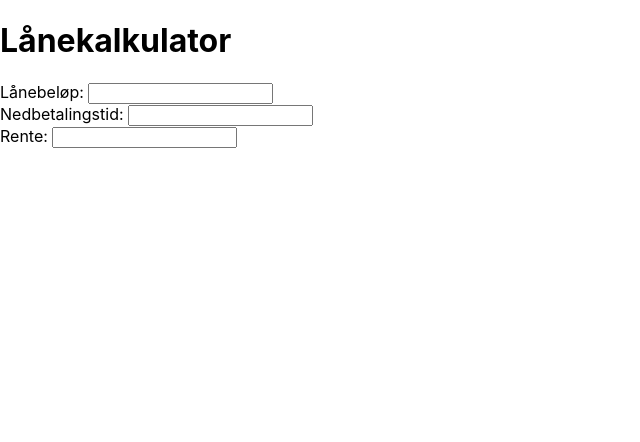
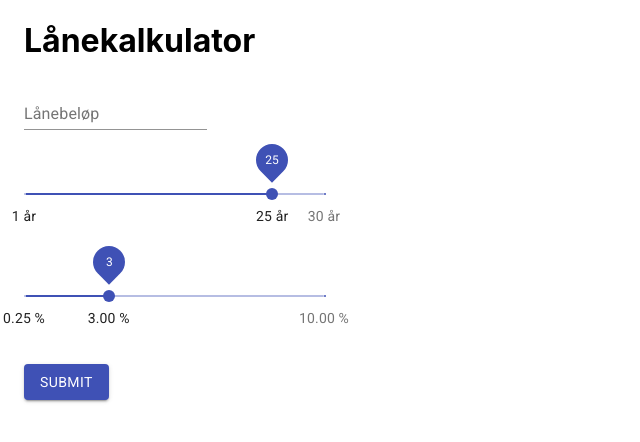
Before and after one commit to enorvang/nedbetalingsplan, a React (Create React App) app: page / in a window 1280 px wide. Shown: the top 442 px of the page, without its empty margins (0-640 px from the left). Built offline with nearby package versions, Linux system fonts and the light colour scheme; no server answers.

Commit message:
working, kind of

```diff
--- a/package.json
+++ b/package.json
@@ -3,10 +3,12 @@
   "version": "0.1.0",
   "private": true,
   "dependencies": {
+    "@material-ui/core": "^4.11.0",
     "@testing-library/jest-dom": "^5.11.5",
     "@testing-library/react": "^11.1.1",
     "@testing-library/user-event": "^12.2.0",
     "axios": "^0.21.0",
+    "fontsource-roboto": "^3.0.3",
     "react": "^17.0.1",
     "react-dom": "^17.0.1",
     "react-scripts": "4.0.0",
--- a/src/App.js
+++ b/src/App.js
@@ -2,36 +2,115 @@ import React, { useState, useEffect } from "react";
 import Header from "./components/Header";
 import CalcInputForm from "./components/CalcInputForm";
 import nedbetalingsplanService from "./services/nedbetalingsplanServices";
+import "fontsource-roboto";
+import { Container } from "@material-ui/core";
+import Nedbetalingsplan from "./components/Nedbetalingsplan.js";
+
 const title = "Lånekalkulator";
+const gebyr = 30;
 
 const App = () => {
   const [nedbetalingsplan, setNedbetalingsplan] = useState({});
+  const [laanebelop, setLaanebelop] = useState(0);
+  const [rente, setRente] = useState(3.0); //default 3.0% rente
+  const [varighet, setVarighet] = useState(25); //default 25% rente
+  const [utlopsDato, setUtlopsDato] = useState("");
+  const [saldoDato, setSaldoDato] = useState("");
+  const [datoForsteInnbetaling, setDatoForsteInnbetaling] = useState("");
 
-  const dummyPayload = {
-    laanebelop: 2000000,
-    nominellRente: 3,
-    terminGebyr: 30,
-    utlopsDato: "2045-01-01",
-    saldoDato: "2020-01-01",
-    datoForsteInnbetaling: "2020-02-01",
-    ukjentVerdi: "TERMINBELOP",
+  /**
+   * Håndterer endringer i tekst-input elementet der bruker velger lånebeløp
+   * @param {DOMEvent} event
+   */
+  const handleLaanebelopChange = (event) => {
+    console.log(event.target.value)
+    setLaanebelop(event.target.value);
   };
 
-  useEffect(() => {
+  /**
+   * Håndterer rangeslideren der bruker velger lånets varighet
+   * @param {DOMEvent} event
+   */
+  const handleVarighetChange = (event, value) => {
+    setVarighet(value);
+  };
+
+  /**
+   * Håndterer endring av rangeslideren der bruker velger rente
+   * @param {DOMEvent} event
+   */
+  const handleRenteChange = (event, value) => {
+    setRente(value);
+  };
+
+  /**
+   * Når all data sendes vil denne metoden sette nedbetalingsplanen i state.
+   * @param {DOMEvent} event
+   */
+  const handleFormSubmit = (event) => {
+    event.preventDefault();
+
+    const idag = new Date();
+    const idagFormatert = idag.toISOString().substring(0, 10);
+    setSaldoDato(idagFormatert);
+
+    const forsteInnbetalingDato = new Date(
+      idag.getFullYear(),
+      idag.getMonth() + 1,
+      idag.getDate()
+    );
+    const forsteInnbetalingDatoFormatert = forsteInnbetalingDato
+      .toISOString()
+      .substring(0, 10);
+    setDatoForsteInnbetaling(forsteInnbetalingDatoFormatert);
+
+    let utlopsAar = idag.getFullYear() + varighet;
+    let utlopsMnd = idag.getMonth();
+    let utlopsDag = idag.getDate();
+    console.log(utlopsAar)
+    console.log(utlopsMnd)
+    console.log(utlopsDag)
+    console.log("varighet: ", varighet);
+    const datoForSisteInnbetaling = new Date(utlopsAar, utlopsMnd, utlopsDag);
+    const datoForSisteInnbetalingFormatert = datoForSisteInnbetaling
+      .toISOString()
+      .substring(0, 10);
+    setUtlopsDato(datoForSisteInnbetaling);
+
+    const payload = {
+      laanebelop: laanebelop,
+      nominellRente: rente,
+      terminGebyr: gebyr,
+      // varighet: varighet,
+      utlopsDato: datoForSisteInnbetalingFormatert,
+      saldoDato: idagFormatert,
+      datoForsteInnbetaling: forsteInnbetalingDatoFormatert,
+      ukjentVerdi: "TERMINBELOP",
+    };
+
     nedbetalingsplanService
-      .lagNedbetalingsplan(dummyPayload)
-      .then((plan) => {
-        console.log(plan.nedbetalingsplan)
-        setNedbetalingsplan(plan);
+      .genererNedbetalingsplan(payload)
+      .then((returned) => {
+        setNedbetalingsplan(returned.nedbetalingsplan.innbetalinger);
       })
-      .catch(error => console.log(error));
-  }, [])
+      .catch((error) => console.log(error));
+
+  };
+
 
   return (
-    <div>
-      <Header title={title} />
-      <CalcInputForm />
-    </div>
+      <Container fixed>
+        <Header title={title} />
+        <CalcInputForm
+          handleSubmit={handleFormSubmit}
+          handleLaanebelopChange={handleLaanebelopChange}
+          handleNedbetalingstidChange={handleVarighetChange}
+          handleRenteChange={handleRenteChange}
+        />
+        {nedbetalingsplan.length > 0 &&
+          <Nedbetalingsplan nedbetalingsplan={nedbetalingsplan}/>
+        }
+      </Container>
   );
 };
 
--- a/src/components/CalcInputForm.js
+++ b/src/components/CalcInputForm.js
@@ -1,19 +1,101 @@
-import React from "react";
+import React, { useState } from "react";
+import Slider from "@material-ui/core/Slider";
+import { makeStyles } from "@material-ui/core/styles";
+import { Button, TextField } from "@material-ui/core";
 
-const CalcInputForm = () => {
+const useStyles = makeStyles((theme) => ({
+  root: {
+    width: 300,
+  },
+  margin: {
+    height: theme.spacing(3),
+  },
+}));
+
+const varighetSliderMarks = [
+  {
+    value: 1,
+    label: "1 år",
+  },
+
+  {
+    value: 25,
+    label: "25 år",
+  },
+  {
+    value: 30,
+    label: "30 år",
+  },
+];
+
+const varighetValueText = (value) => `${value} år`;
+
+const renteSliderMarks = [
+  {
+    value: 0.25,
+    label: "0.25 %",
+  },
+  {
+    value: 3.0,
+    label: "3.00 %",
+  },
+  {
+    value: 10.0,
+    label: "10.00 %",
+  },
+];
+
+const renteValueText = (value) => `${value} %`;
+
+const CalcInputForm = ({
+  handleSubmit,
+  handleLaanebelopChange,
+  handleNedbetalingstidChange,
+  handleRenteChange,
+}) => {
+
+  const classes = useStyles();
   return (
-    <form >
-      <div>
-        Lånebeløp: <input type="text"></input>
-      </div>
-      <div>
-        Nedbetalingstid: <input type=""></input>
-      </div>
-      <div>
-        Rente: <input type=""></input>
-      </div>
-    </form>
-  )
-}
+      <form className={classes.root} onSubmit={handleSubmit} autoComplete="off">
+        <div style={{ marginBottom: "50px" }}>
+          <TextField label="Lånebeløp" onChange={handleLaanebelopChange} />
+        </div>
+        <div style={{ marginBottom: "50px" }}>
+          <Slider
+            name="varighetSlider"
+            onChange={handleNedbetalingstidChange}
+            defaultValue={25}
+            step={1}
+            min={1}
+            max={30}
+            getAriaValueText={varighetValueText}
+            aria-labelledby="discrete-slider-always"
+            marks={varighetSliderMarks}
+            valueLabelDisplay="on"
+
+          />
+        </div>
+        <div style={{ marginBottom: "30px" }}>
+          <Slider
+            defaultValue={3.0}
+            step={0.25}
+            min={0.25}
+            max={10.0}
+            getAriaValueText={renteValueText}
+            aria-labelledby="discrete-slider-always"
+            marks={renteSliderMarks}
+            valueLabelDisplay="on"
+            onChange={handleRenteChange}
+          />
+        </div>
+        <div>
+          <Button variant="contained" color="primary" type="submit">
+            Submit
+          </Button>
+        </div>
+      </form>
+
+  );
+};
 
 export default CalcInputForm;
--- a/src/components/Header.js
+++ b/src/components/Header.js
@@ -1,4 +1,5 @@
 import React from "react";
+import 'fontsource-roboto';
 
 const Header = ({title}) => {
   return (
--- /dev/null
+++ b/src/components/Nedbetalingsplan.js
@@ -0,0 +1,52 @@
+import React from "react";
+import { makeStyles } from "@material-ui/core/styles";
+import Table from "@material-ui/core/Table";
+import TableBody from "@material-ui/core/TableBody";
+import TableCell from "@material-ui/core/TableCell";
+import TableContainer from "@material-ui/core/TableContainer";
+import TableHead from "@material-ui/core/TableHead";
+import TableRow from "@material-ui/core/TableRow";
+import Paper from "@material-ui/core/Paper";
+
+const useStyles = makeStyles({
+  table: {
+    minWidth: 650,
+  },
+});
+
+const Nedbetalingsplan = ({ nedbetalingsplan }) => {
+  const classes = useStyles();
+
+  return (
+    <TableContainer component={Paper}>
+      <Table className={classes.table} aria-label="simple table">
+        <TableHead>
+          <TableRow>
+            <TableCell>Restgjeld</TableCell>
+            <TableCell>Dato</TableCell>
+            <TableCell>Innbetaling</TableCell>
+            <TableCell>Gebyr</TableCell>
+            <TableCell>Renter</TableCell>
+            <TableCell>Total</TableCell>
+          </TableRow>
+        </TableHead>
+        <TableBody>
+          {nedbetalingsplan.map((row) => (
+            <TableRow key={row.dato}>
+              <TableCell component="th" scope="row">
+                {row.restgjeld}
+              </TableCell>
+              <TableCell>{row.dato}</TableCell>
+              <TableCell>{row.innbetaling}</TableCell>
+              <TableCell>{row.gebyr}</TableCell>
+              <TableCell>{row.renter}</TableCell>
+              <TableCell>{row.total}</TableCell>
+            </TableRow>
+          ))}
+        </TableBody>
+      </Table>
+    </TableContainer>
+  );
+};
+
+export default Nedbetalingsplan;
--- a/src/services/nedbetalingsplanServices.js
+++ b/src/services/nedbetalingsplanServices.js
@@ -2,9 +2,10 @@ import axios from "axios";
 const baseUrl =
   "https://visningsrom.stacc.com/dd_server_laaneberegning/rest/laaneberegning/v1/nedbetalingsplan";
 
-const lagNedbetalingsplan =  payload => {
+const genererNedbetalingsplan =  async payload => {
   const request = axios.post(baseUrl, payload);
-  return request.then((response) => response.data);
+  const response = await request;
+  return response.data;
 };
 
-export default { lagNedbetalingsplan };
+export default { genererNedbetalingsplan };
```
Also changed, not shown: 1 other file (tests, documents, lock files or other folders).
